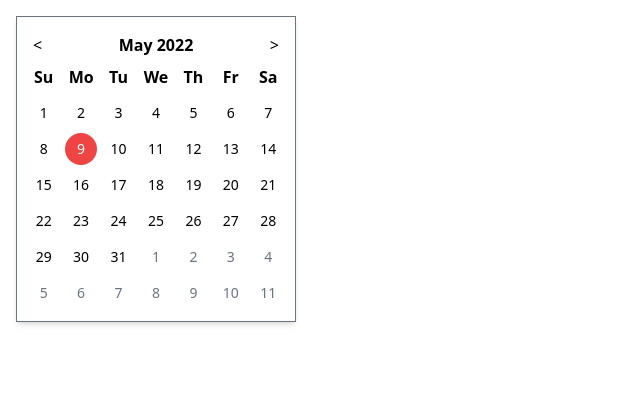
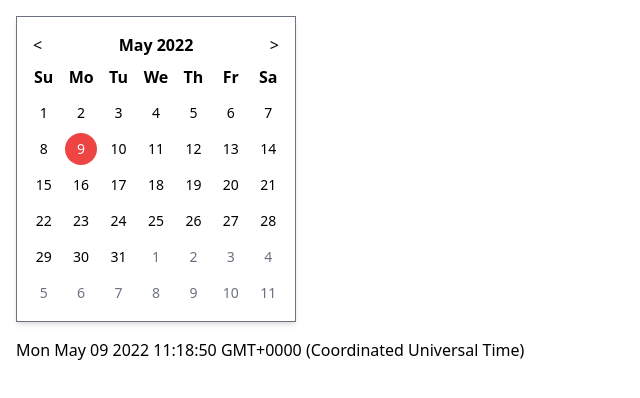
Before and after one commit to ngseke/trendmicro-oa, a React (Create React App) app: page / in a window 1280 px wide. Shown: the top 398 px of the page, without its empty margins (0-640 px from the left). Built offline with nearby package versions, Linux system fonts and the light colour scheme.

Commit message:
feat: show select date

```diff
--- a/src/App.tsx
+++ b/src/App.tsx
@@ -7,6 +7,9 @@ export default function App () {
   return (
     <div className="m-4">
       <Calendar date={date} onSelect={setDate} />
+      <div className="mt-4">
+        {String(date)}
+      </div>
     </div>
   )
 }
```
